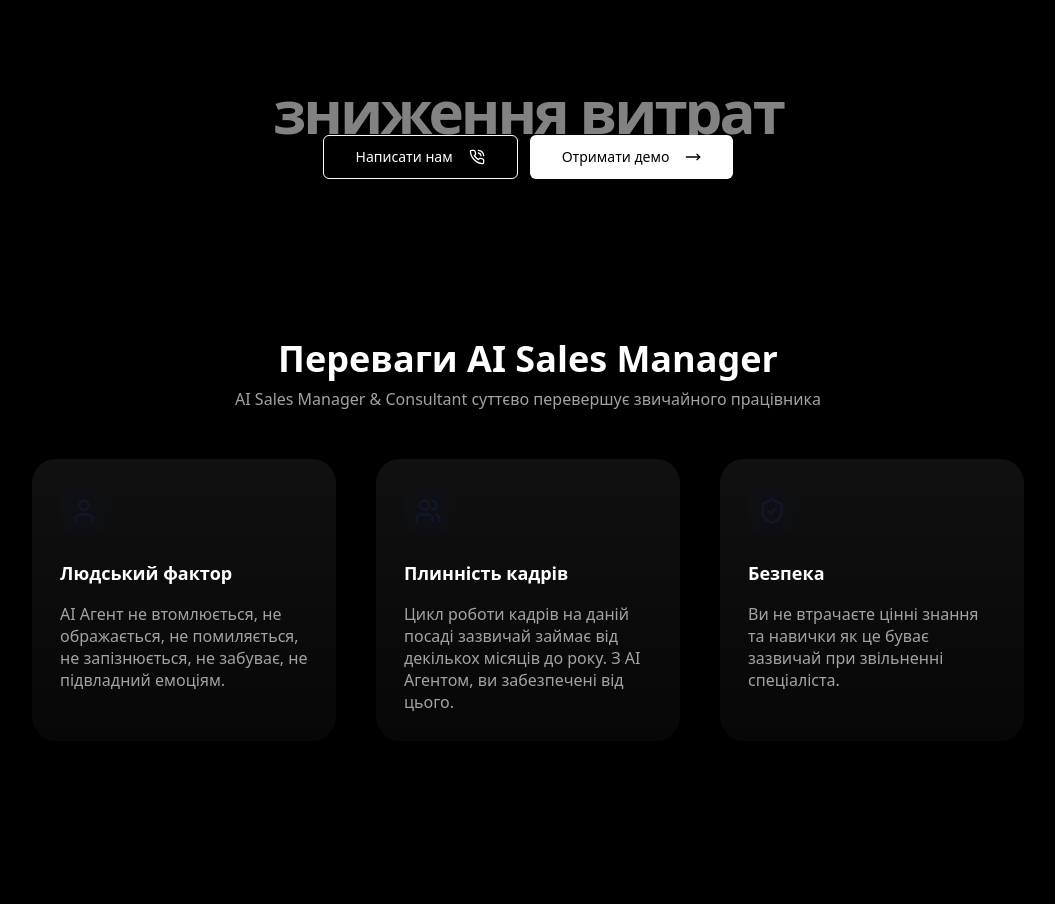
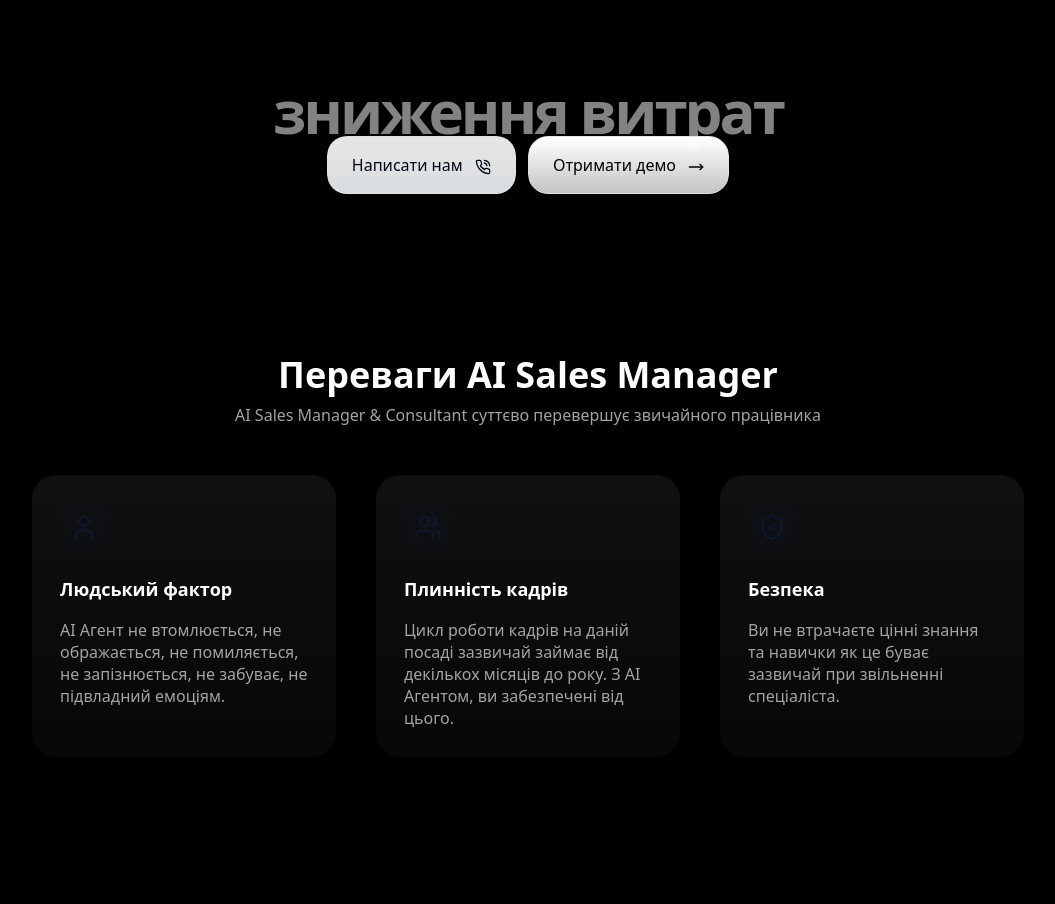
Before and after one commit to kgnvsk/spline-hero-tailwind-react, a React (Vite) app: page / in a window 1280 px wide. Shown: the part 929-1833 px from the top of the page, without its empty margins (112-1167 px from the left). Built offline with nearby package versions, Linux system fonts and the light colour scheme.

Commit message:
feat: Add star border button component
Adds a new button component with a star border effect.

```diff
--- a/src/components/ui/animated-hero.tsx
+++ b/src/components/ui/animated-hero.tsx
@@ -2,7 +2,7 @@
 import { useEffect, useMemo, useState } from "react";
 import { motion } from "framer-motion";
 import { MoveRight, PhoneCall } from "lucide-react";
-import { Button } from "@/components/ui/button";
+import { StarBorder } from "@/components/ui/star-border";
 
 function Hero() {
   const [titleNumber, setTitleNumber] = useState(0);
@@ -56,19 +56,14 @@ function Hero() {
             </h1>
           </div>
           <div className="flex flex-row gap-3">
-            <Button
-              size="lg"
-              variant="outline"
-              className="bg-black text-white border-white hover:bg-white hover:text-black"
-            >
-              Написати нам <PhoneCall className="w-4 h-4 ml-2" />
-            </Button>
-            <Button
-              size="lg"
-              className="bg-white text-black hover:bg-gray-200"
-            >
-              Отримати демо <MoveRight className="w-4 h-4 ml-2" />
-            </Button>
+            {/* Темная кнопка */}
+            <StarBorder variant="dark">
+              Написати нам <PhoneCall className="w-4 h-4 ml-2 inline" />
+            </StarBorder>
+            {/* Светлая кнопка */}
+            <StarBorder variant="light">
+              Отримати демо <MoveRight className="w-4 h-4 ml-2 inline" />
+            </StarBorder>
           </div>
         </div>
       </div>
--- /dev/null
+++ b/src/components/ui/star-border.tsx
@@ -0,0 +1,80 @@
+
+import { cn } from "@/lib/utils";
+import { ElementType, ComponentPropsWithoutRef } from "react";
+
+interface StarBorderProps<T extends ElementType> {
+  as?: T;
+  color?: string;
+  speed?: string;
+  className?: string;
+  children: React.ReactNode;
+  variant?: "light" | "dark";
+}
+
+export function StarBorder<T extends ElementType = "button">({
+  as,
+  className,
+  color,
+  speed = "6s",
+  children,
+  variant = "dark",
+  ...props
+}: StarBorderProps<T> & Omit<ComponentPropsWithoutRef<T>, keyof StarBorderProps<T>>) {
+  const Component = as || "button";
+  // For light variant use a yellowish/white sparkle, for dark use theme foreground
+  const defaultColor =
+    color ||
+    (variant === "light"
+      ? "rgba(255,255,255,0.75)"
+      : "hsl(var(--foreground))");
+
+  // Interior button gradient style per variant
+  const innerClasses =
+    variant === "light"
+      ? cn(
+          "relative z-1 border text-black text-center text-base py-4 px-6 rounded-[20px]",
+          "bg-gradient-to-b from-white to-neutral-100/80 border-zinc-200"
+        )
+      : cn(
+          "relative z-1 border text-foreground text-center text-base py-4 px-6 rounded-[20px]",
+          "bg-gradient-to-b from-background/90 to-muted/90 border-border/40"
+        );
+
+  return (
+    <Component
+      className={cn(
+        "relative inline-block py-[1px] overflow-hidden rounded-[20px] transition-transform duration-200 hover:scale-105 focus-visible:ring-2 focus-visible:ring-ring/80",
+        className
+      )}
+      {...props}
+    >
+      {/* Bottom sparkle */}
+      <div
+        className={cn(
+          "absolute w-[300%] h-[50%] bottom-[-11px] right-[-250%] rounded-full animate-star-movement-bottom z-0",
+          "opacity-20 dark:opacity-70"
+        )}
+        style={{
+          background: `radial-gradient(circle, ${defaultColor}, transparent 10%)`,
+          animationDuration: speed,
+        }}
+      />
+      {/* Top sparkle */}
+      <div
+        className={cn(
+          "absolute w-[300%] h-[50%] top-[-10px] left-[-250%] rounded-full animate-star-movement-top z-0",
+          "opacity-20 dark:opacity-70"
+        )}
+        style={{
+          background: `radial-gradient(circle, ${defaultColor}, transparent 10%)`,
+          animationDuration: speed,
+        }}
+      />
+      {/* Button text and inner background */}
+      <div className={innerClasses}>{children}</div>
+    </Component>
+  );
+}
+
+// Animations (to be added to tailwind.config.ts if not already present)
+// @keyframes star-movement-top/bottom { 0% ... 100% ... }
--- a/src/index.css
+++ b/src/index.css
@@ -154,4 +154,28 @@
       transform: rotate(-360deg);
     }
   }
+
+  /* Star Border Animations for the button's sparkling effect */
+  @keyframes star-movement-top {
+    0% {
+      left: -250%;
+    }
+    100% {
+      left: 100%;
+    }
+  }
+  @keyframes star-movement-bottom {
+    0% {
+      right: -250%;
+    }
+    100% {
+      right: 100%;
+    }
+  }
+  .animate-star-movement-top {
+    animation: star-movement-top 6s linear infinite;
+  }
+  .animate-star-movement-bottom {
+    animation: star-movement-bottom 6s linear infinite;
+  }
 }
```
